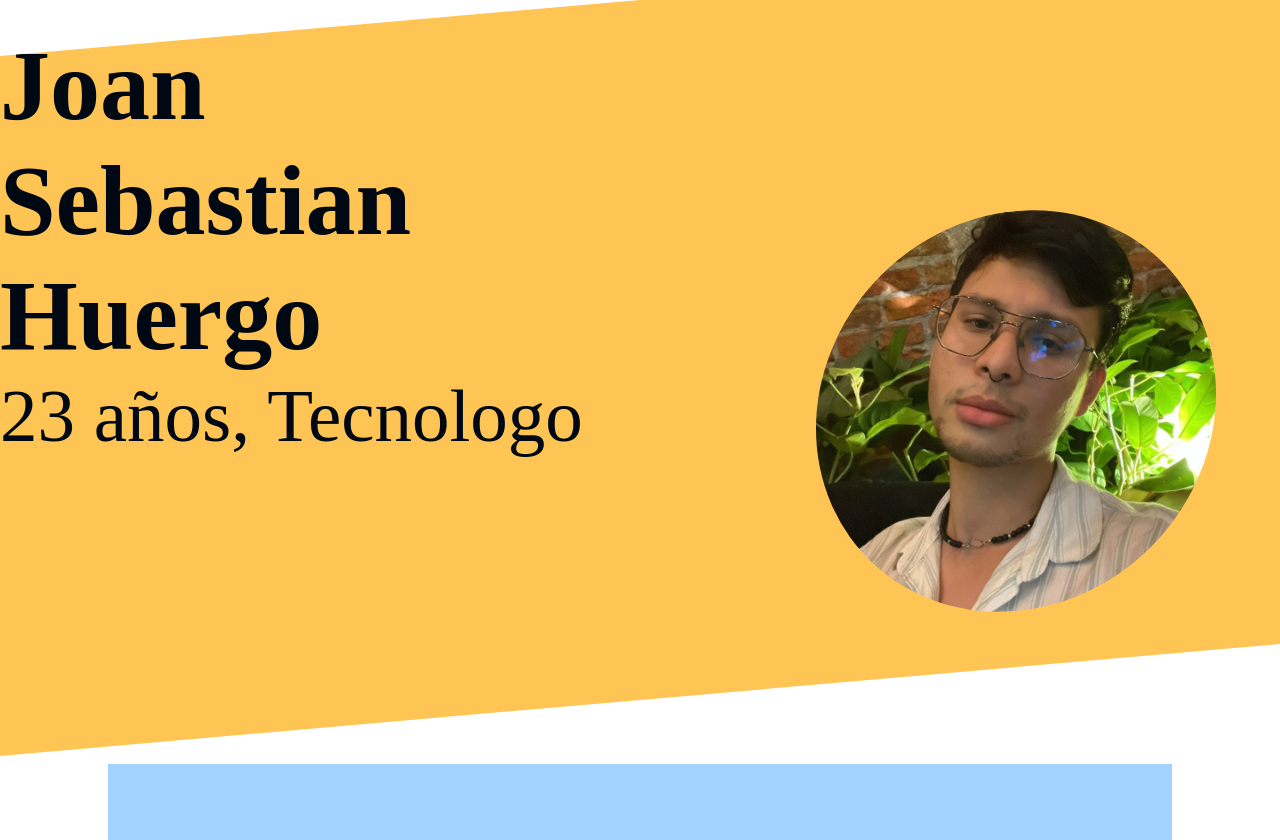
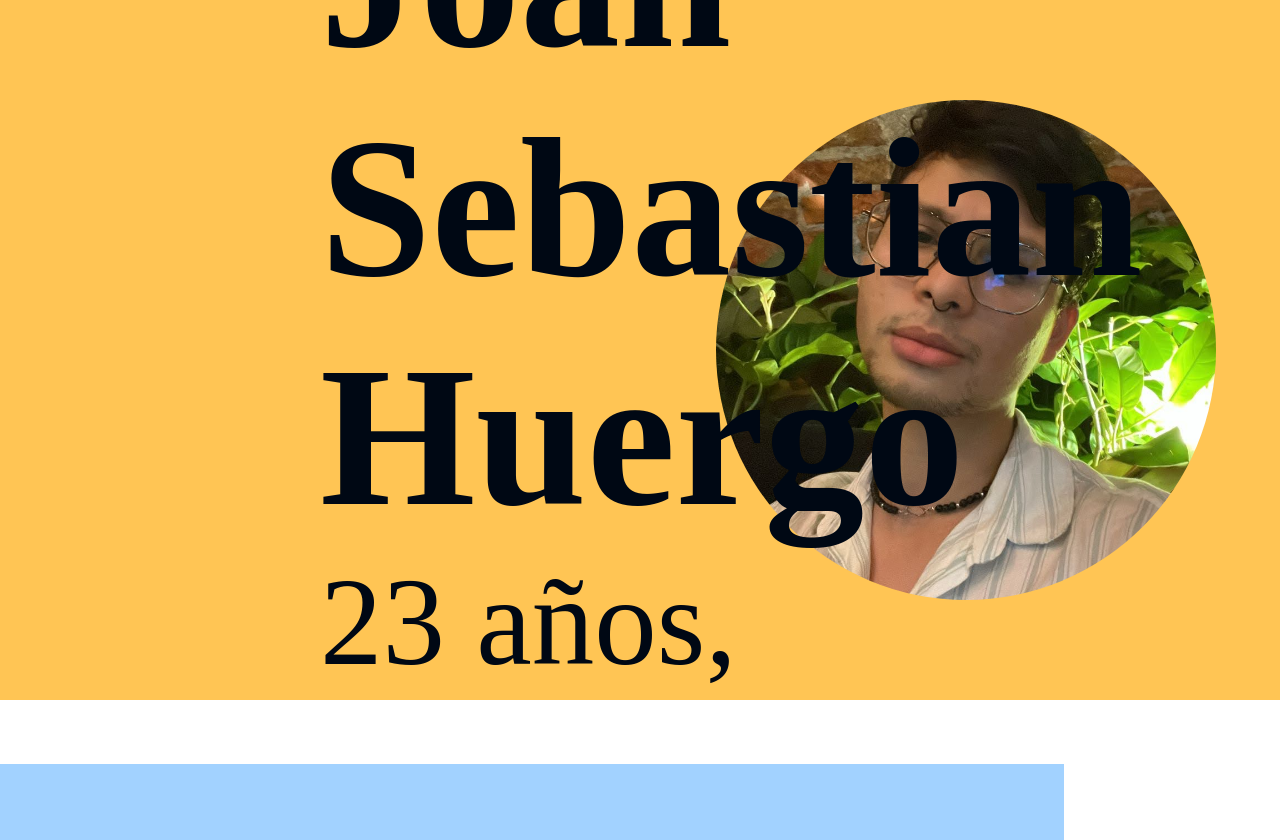
Before and after one commit to J0Bastian/Hoja_Vida, a plain HTML site: page Hoja_Vida/index.html in a window 1280 px wide. Shown: the top 840 px of the page. Drawn offline with Linux system fonts and the light colour scheme.

Commit message:
Se agrega el proyecyo

```diff
--- a/Hoja_Vida/CSS/index.css
+++ b/Hoja_Vida/CSS/index.css
@@ -9,18 +9,18 @@ body {
     width: 100%;
     height: 700px; /* Aumentar altura */
     background: #ffc554;
-    transform: skewY(-5deg);
     position: relative;
+    display: flex;
     justify-content: center;
     align-items: center;
     overflow: hidden;
 }
 .Presentacion .img {
     position: absolute;
-    bottom: 8%;  /* Mantén o ajusta si es necesario */
+    top: center;  /* Mantén o ajusta si es necesario */
     right: 5%;
-    width: 400px;  /* Aumenta el tamaño */
-    height: 400px; /* Aumenta el tamaño */
+    width: 500px;  /* Aumenta el tamaño */
+    height: 500px; /* Aumenta el tamaño */
     border-radius: 50%; /* Mantiene forma circular */
     overflow: hidden;
     display: flex;
@@ -38,21 +38,20 @@ body {
     width: 50%;
     text-align:left;
     position: relative;
-    transform: skewY(5deg); /* Contrarresta la inclinación del padre */
 }
 
 .Presentacion .contenido .p-1 {
     color: #000814;
     font-family: 'Times New Roman', Times, serif;
     font-weight: bolder;
-    font-size: 100px;
+    font-size: 200px;
     margin: 0;
 }
 
 .Presentacion .contenido .p-2 {
     color: #000814;
     font-family: 'Times New Roman', Times, serif;
-    font-size: 75px;
+    font-size: 125px;
     margin: 0;
 }
 
@@ -62,6 +61,7 @@ body {
     background: #a2d2ff;
     color: #000814;
     margin: 5% auto;
+    margin-left: 0;
     padding: 20px;
     position: relative; /* Asegura que esté en el flujo normal */
     font-size: 150px;
@@ -72,7 +72,7 @@ body {
     text-align: center;
     font-weight: bolder;
     border-bottom: 2px #000814 solid;/*crea una linea solida con solid o con dashed para que sea punteada*/
-    font-size: 100px;
+    font-size: 150px;
 }
 
 .info .nombre{
@@ -110,6 +110,7 @@ body {
     background: #a2d2ff;
     color: #000814;
     margin: 5% auto;
+margin-right: 0;
     padding: 20px;
     font-size: 150px;
     position: relative; /* Asegura que esté en el flujo normal */
@@ -158,6 +159,7 @@ body {
     background: #a2d2ff;
     color: #000814;
     margin: 5% auto;
+    margin-left: 0;
     padding: 20px;
     font-size: 150px;
     position: relative; /* Asegura que esté en el flujo normal */
```
